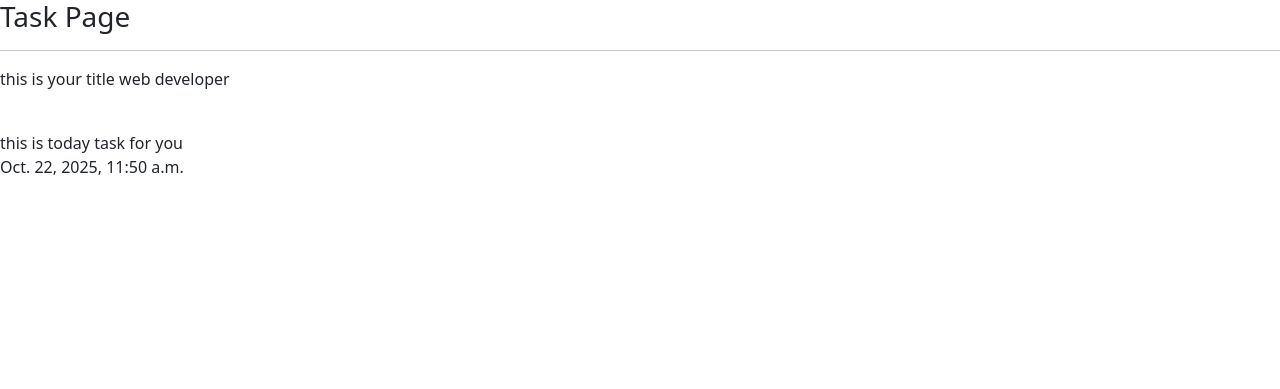
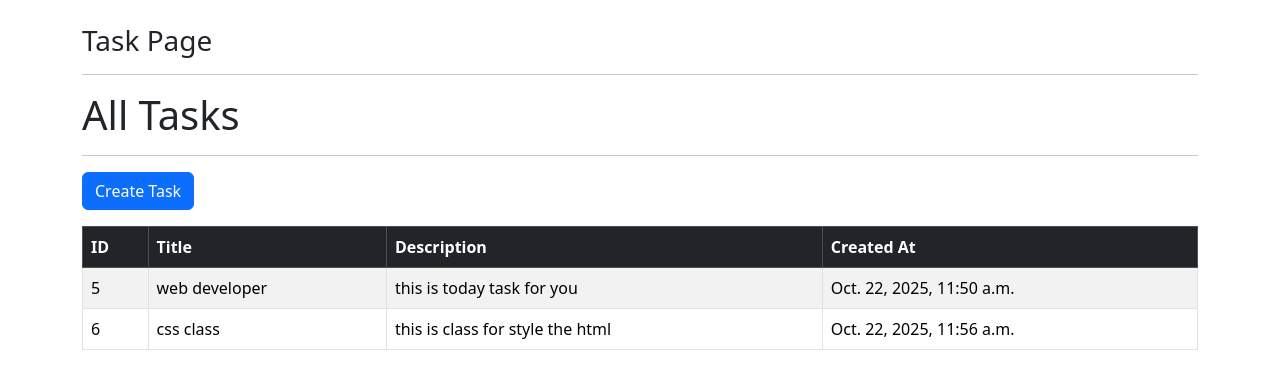
Before and after one commit to alawoddin/django, a Django app: template elevate/crm/templates/crm/task.html in a window 1280 px wide. Shown: the top 389 px of the page. Run offline with Django 5.2, Linux system fonts and the light colour scheme; the template is opened without the code that fills it: values that come from a table or form of the project are taken from there, others are empty; data comes from the database, SQL or seed files in the repository; both versions use the stored data as it was after the commit; tables that the repository leaves empty hold one stand-in row (values such as "Sample post"); some libraries are stand-ins or nearby versions.

Commit message:
create tcrud for task

```diff
--- a/elevate/crm/templates/crm/base.html
+++ b/elevate/crm/templates/crm/base.html
@@ -7,11 +7,20 @@
 
     <!-- Optional: Bootstrap JS Bundle (for modals, dropdowns, etc.) -->
     <script src="https://cdn.jsdelivr.net/npm/bootstrap@5.3.3/dist/js/bootstrap.bundle.min.js"></script>
+
+    <!-- DataTables CSS -->
+<link rel="stylesheet"
+      href="https://cdn.datatables.net/1.13.6/css/dataTables.bootstrap5.min.css">
+
+
+
 </head>
 <body>
 
     <!-- Page Content -->
     {% block content %}{% endblock %}
 
+
+
 </body>
 </html>
--- a/elevate/crm/templates/crm/index.html
+++ b/elevate/crm/templates/crm/index.html
@@ -17,7 +17,7 @@ information about the home page
 <h2>my name is {{first_name}}</h2>
 
 
-    <a href="{% url 'task-form' %}"> model form  page </a>
+    <a href="{% url 'create-task' %}"> create task </a>
 
 
 {% endblock %}
--- a/elevate/crm/templates/crm/task.html
+++ b/elevate/crm/templates/crm/task.html
@@ -1,39 +1,37 @@
-
 {% extends 'crm/base.html' %}
 
-<html>
+{% block content %}
+<div class="container mt-4">
+    <h3>Task Page</h3>
+    <hr>
+    <h1>All Tasks</h1>
+    <hr>
 
-{% block content%}
+    <a href="{% url 'create-task' %}" class="btn btn-primary mb-3">Create Task</a>
 
-<h3> Task Page</h3>
-
-<hr>
-
-{% comment %} {% for task in allTasks %}
-
-{{task.title}}
-
-<br>
-
-{{task.description}}
-
-<br>
-
-{{task.created}}
-
-
-{% endfor %} {% endcomment %}
-
-{% comment %} {{singleTask}} {% endcomment %}
-<p>this is your title {{singleTask.title}}</p>
-<br>
-{{singleTask.description}}
-<br>
-{{singleTask.created_at}}
-<br>
-
-{%endblock%}
-
-
-
-</html>
+    <table class="table table-bordered table-striped">
+        <thead class="table-dark">
+            <tr>
+                <th>ID</th>
+                <th>Title</th>
+                <th>Description</th>
+                <th>Created At</th>
+            </tr>
+        </thead>
+        <tbody>
+            {% for task in allTasks %}
+            <tr>
+                <td>{{ task.id }}</td>
+                <td>{{ task.title }}</td>
+                <td>{{ task.description }}</td>
+                <td>{{ task.created_at }}</td>
+            </tr>
+            {% empty %}
+            <tr>
+                <td colspan="4" class="text-center">No tasks available</td>
+            </tr>
+            {% endfor %}
+        </tbody>
+    </table>
+</div>
+{% endblock %}
--- a/elevate/crm/urls.py
+++ b/elevate/crm/urls.py
@@ -19,6 +19,6 @@ urlpatterns = [
 
     path('register/' , views.register , name='register'),
 
-    path('task-form/' , views.task_form , name='task-form'),
+    path('create-task' , views.create_task , name='create-task'),
 
 ]
```
Also changed, not shown: elevate/crm/views.py (+17 -5 lines), elevate/crm/templates/crm/create-task.html (renamed from elevate/crm/templates/crm/task-form.html), elevate/db.sqlite3.
